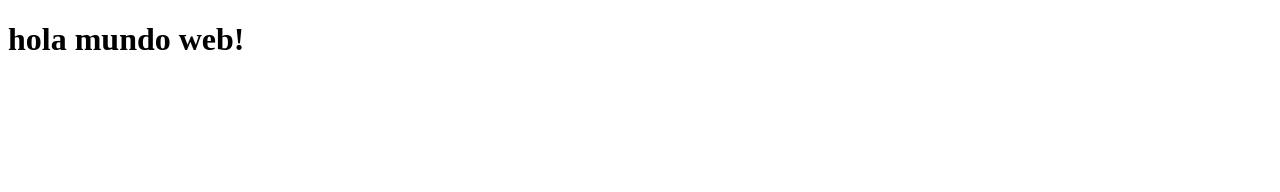
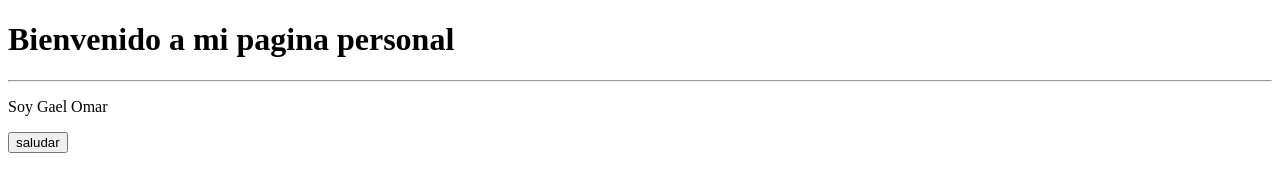
Before and after one commit to LegadoNG/LegadoNG.github.io, a plain HTML site: page index.html in a window 1280 px wide. Drawn offline with Linux system fonts and the light colour scheme.

Commit message:
Editamos pagina personal

```diff
--- a/index.html
+++ b/index.html
@@ -4,9 +4,12 @@
     <meta charset="UTF-8">
     <meta http-equiv="X-UA-Compatible" content="IE=edge">
     <meta name="viewport" content="width=device-width, initial-scale=1.0">
-    <title>Document</title>
+    <title>Pagina personal</title>
 </head>
 <body>
-    <h1>hola mundo web!</h1>
+    <h1>Bienvenido a mi pagina personal</h1>
+    <hr>
+    <p>Soy Gael Omar</p>
+    <button onclick="saludo()">saludar</button>
 </body>
 </html>
```
